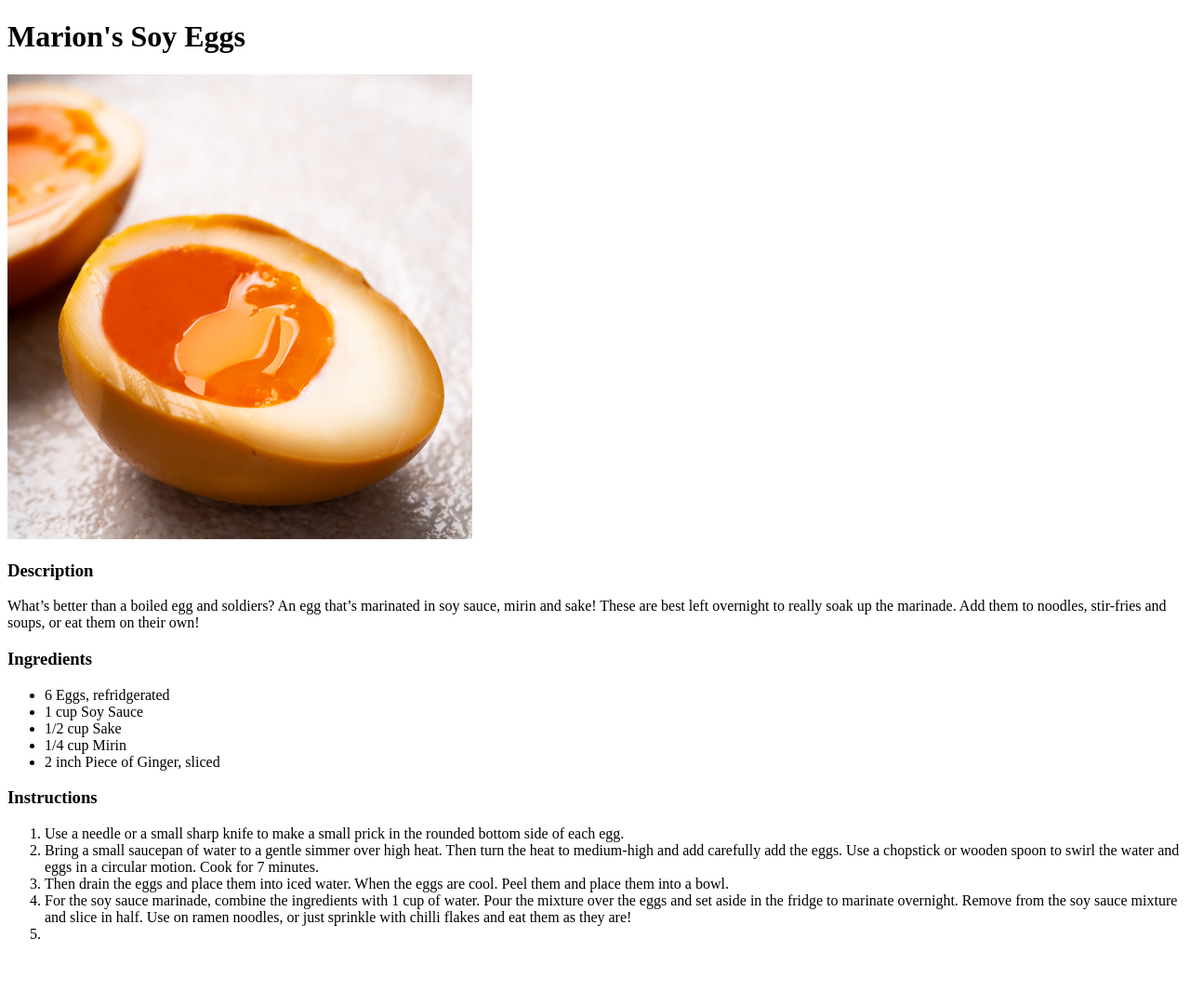
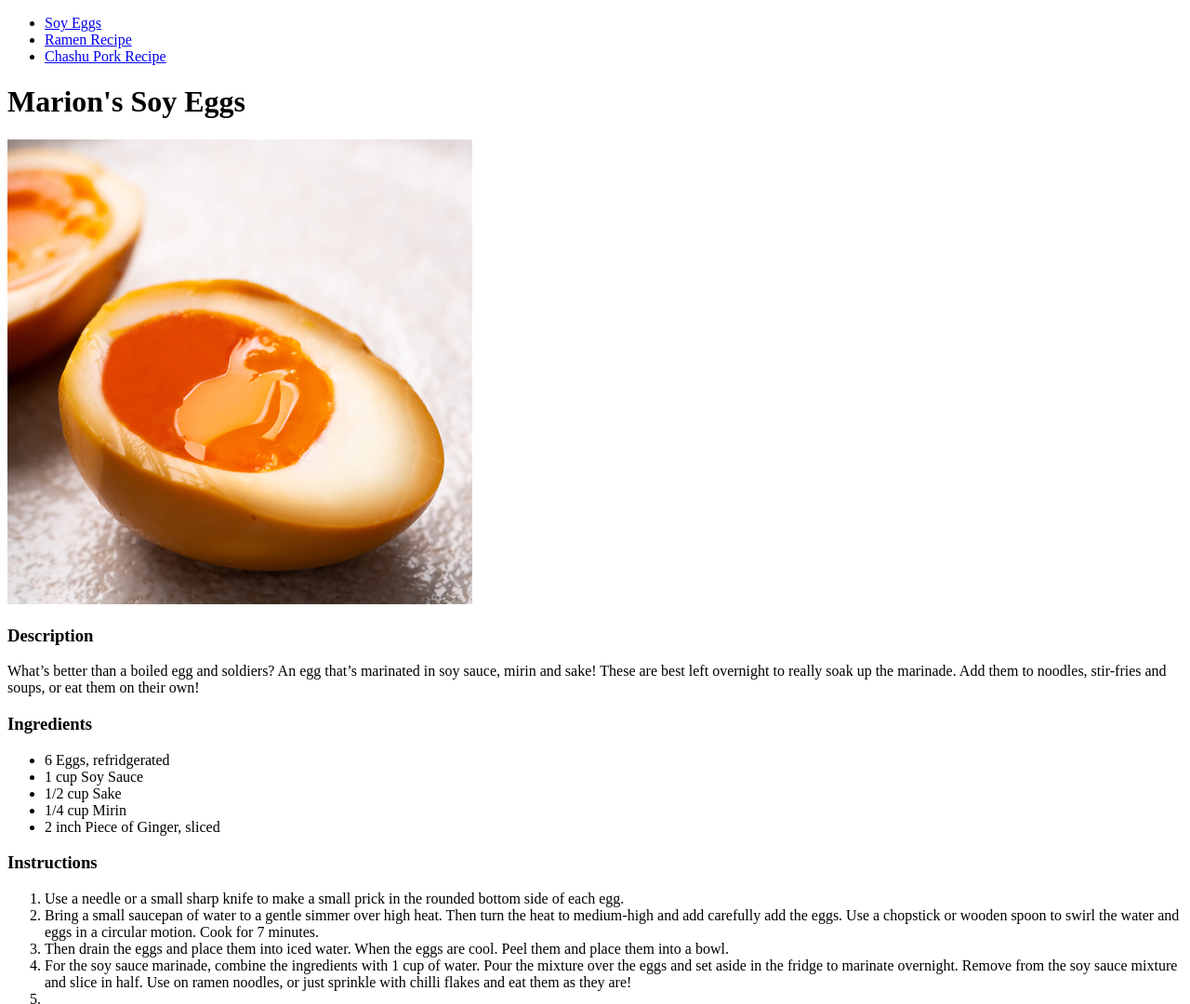
Before and after one commit to Tbubbs662/recipe_website, a plain HTML site: page recipes/soy_eggs.html in a window 1280 px wide. Shown: the whole page at 93% size. Before the commit the page ends 1030 px from the top, so only its background shows below. Drawn offline with Linux system fonts and the light colour scheme.

Commit message:
Add navigation links to all pages.

```diff
--- a/recipes/soy_eggs.html
+++ b/recipes/soy_eggs.html
@@ -6,6 +6,11 @@
     <title>Soy Eggs</title>
 </head>
 <body>
+    <ul>
+        <li><a href="/index.html">Soy Eggs</a></li>
+        <li><a href="recipes/ramen.html">Ramen Recipe</a></li>
+        <li><a href="recipes/chashu_pork.html">Chashu Pork Recipe</a></li>
+    </ul>
     <h1>Marion's Soy Eggs</h1>
     <img src="How-To-Make-Soy-Sauce-Eggs1.jpg" height="500" width="500">
     <h3>Description</h3>
```
Also changed, not shown: recipes/chashu_pork.html (+5 -0 lines), recipes/ramen.html (+5 -0 lines).
